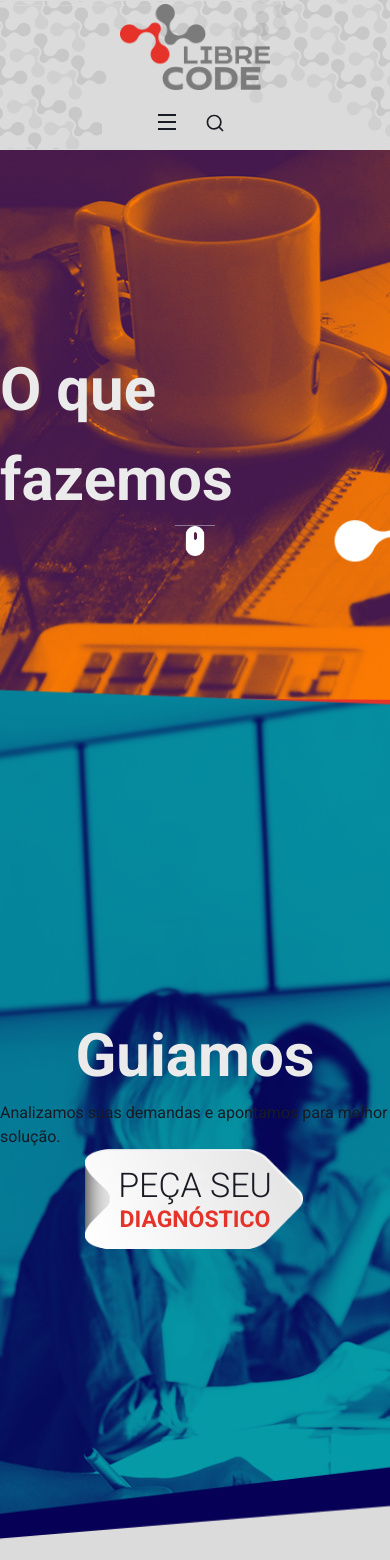
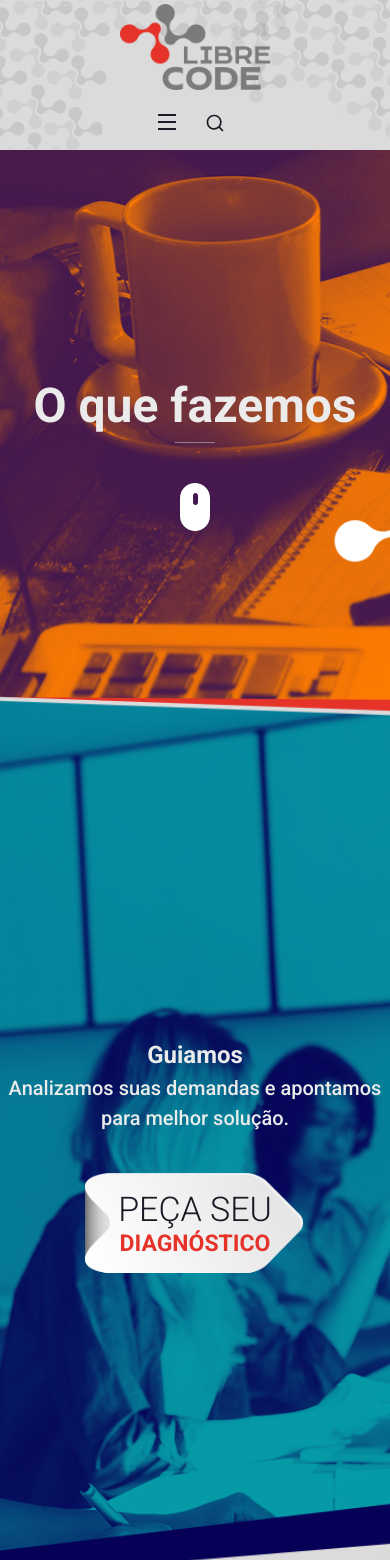
Before and after one commit to LibreCodeCoop/site, a Next.js app: page / in a window 390 px wide. Shown: the top 1560 px of the page. Built offline with nearby package versions, Linux system fonts and the light colour scheme.

Commit message:
fix responsive style

```diff
--- a/src/pages/index.tsx
+++ b/src/pages/index.tsx
@@ -13,7 +13,6 @@ interface AnchorProps {
   type: "left" | "right" | "hexagonal";
   url: string;
 }
-
 interface ContentSections {
   title: DescriptionProps;
   image: string;
@@ -21,15 +20,29 @@ interface ContentSections {
   anchor: AnchorProps;
   bgColor: string;
 }
-
 interface ContentProps {
   title: DescriptionProps;
   image: string;
   sections: ContentSections[];
 }
-
 interface HomeProps {
   data: ContentProps;
+}
+interface AlignReturn {
+  align: string[] | string;
+  ml?: string[] | string;
+  alignDescription?: string[] | string;
+}
+
+enum SectionMarginTop {
+  guiamos = "-70px",
+  criamos = "-130px",
+  desenvolvemos = "-170px",
+  implantamos = "-110px",
+  aprimoramos = "-170px",
+  integramos = "-80px",
+  treinamos = "-15px",
+  mantemos = "-165px",
 }
 
 export default function Home({ data }: HomeProps) {
@@ -47,23 +60,48 @@ export default function Home({ data }: HomeProps) {
   function getMarginTop(section: ContentSections) {
     switch (section.title.name.toLowerCase()) {
       case "guiamos":
-        return "-80px";
+        return SectionMarginTop.guiamos;
       case "criamos":
-        return "-130px";
+        return SectionMarginTop.criamos;
       case "desenvolvemos":
-        return "-165px";
+        return SectionMarginTop.desenvolvemos;
       case "implantamos":
-        return "-110px";
+        return SectionMarginTop.implantamos;
       case "aprimoramos":
-        return "-165px";
+        return SectionMarginTop.aprimoramos;
       case "integramos":
-        return "-80px";
+        return SectionMarginTop.integramos;
       case "treinamos":
-        return "-15px";
+        return SectionMarginTop.treinamos;
       case "mantemos":
-        return "-155px";
+        return SectionMarginTop.mantemos;
       default:
-        return "0";
+        return 0;
+    }
+  }
+
+  function getAlign(section: ContentSections): AlignReturn {
+    switch (section.title.name.toLowerCase()) {
+      case "desenvolvemos":
+        return {
+          align: ["center", "center", "center", "flex-start"],
+          ml: ["2", "2", "20"],
+        };
+      case "implantamos":
+        return { align: "center", ml: ["2", "2", "2", "64"] };
+      case "aprimoramos":
+        return {
+          align: ["center", "center", "center", "flex-end"],
+          alignDescription: ["inherit", "inherit", "center"],
+        };
+      case "integramos":
+        return { align: ["center", "center", "center", "flex-end"] };
+      case "treinamos":
+        return { align: ["center", "center", "center", "flex-start"] };
+      case "mantemos":
+        return { align: ["center", "center", "center", "flex-end"] };
+      default:
+        return { align: "center", ml: [] };
     }
   }
 
@@ -80,13 +118,17 @@ export default function Home({ data }: HomeProps) {
         align="center"
         direction="column"
       >
-        <Text fontSize="6xl" color={data.title.font_color} fontWeight="bold">
+        <Text
+          fontSize={["5xl", "8xl"]}
+          color={data.title.font_color}
+          fontWeight="bold"
+        >
           {data.title.name}
         </Text>
         <Divider w="40px" />
+        <Icon mt="10" as={MouseScroll} fontSize="5xl" />
+      </Flex>
 
-        <Icon as={MouseScroll} fontSize="3xl" />
-      </Flex>
       {data.sections.map((section, index) => (
         <Flex
           as="section"
@@ -94,29 +136,54 @@ export default function Home({ data }: HomeProps) {
           key={`${section.title.name}-${index}`}
           bgImage={section.image}
           bgSize="cover"
-          h="920px"
+          h="950px"
           bgRepeat="no-repeat"
           bgPos="top center"
           zIndex={index}
           justify="center"
-          align="center"
+          align={getAlign(section).align}
           direction="column"
           mt={getMarginTop(section)}
+          pl={getAlign(section).ml}
+          px={{ lg: "4" }}
         >
           <Text
-            fontSize="6xl"
+            fontSize={["2xl", "5xl", "5xl", "9xl"]}
             color={section.title.font_color}
             fontWeight="bold"
+            alignSelf={getAlign(section).alignDescription}
           >
             {section.title.name}
           </Text>
-          <Text>{section.description.name}</Text>
-          <ButtonLink
-            type={ReturnTypeButton(section.anchor.type)}
-            url={section.anchor.url}
-            text={section.anchor.name}
-            font_size={section.title.name === "Guiamos" ? 34 : 23}
-          />
+
+          <Flex
+            direction="column"
+            justify="center"
+            align="center"
+            w={["full", "full", "full", "md"]}
+          >
+            <Text
+              fontSize={["xl", "xl", "4xl"]}
+              fontWeight="medium"
+              color={section.description.font_color}
+              mb="10"
+              mx={2}
+              textAlign="center"
+            >
+              {section.description.name}
+            </Text>
+
+            <ButtonLink
+              type={ReturnTypeButton(section.anchor.type)}
+              url={section.anchor.url}
+              text={section.anchor.name}
+              font_size={
+                section.anchor.name.toLowerCase().includes("peça seu ")
+                  ? 34
+                  : 23
+              }
+            />
+          </Flex>
         </Flex>
       ))}
     </Flex>
```
